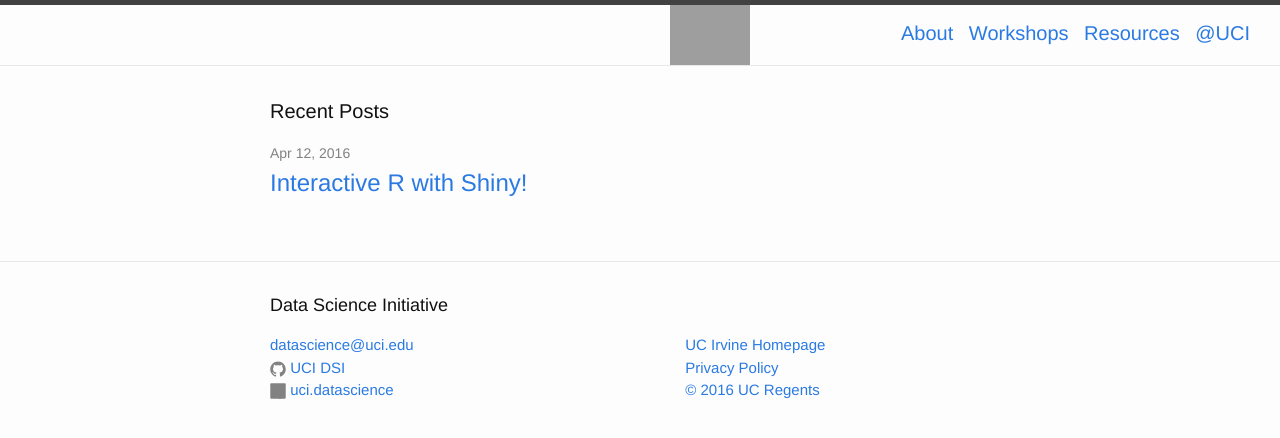
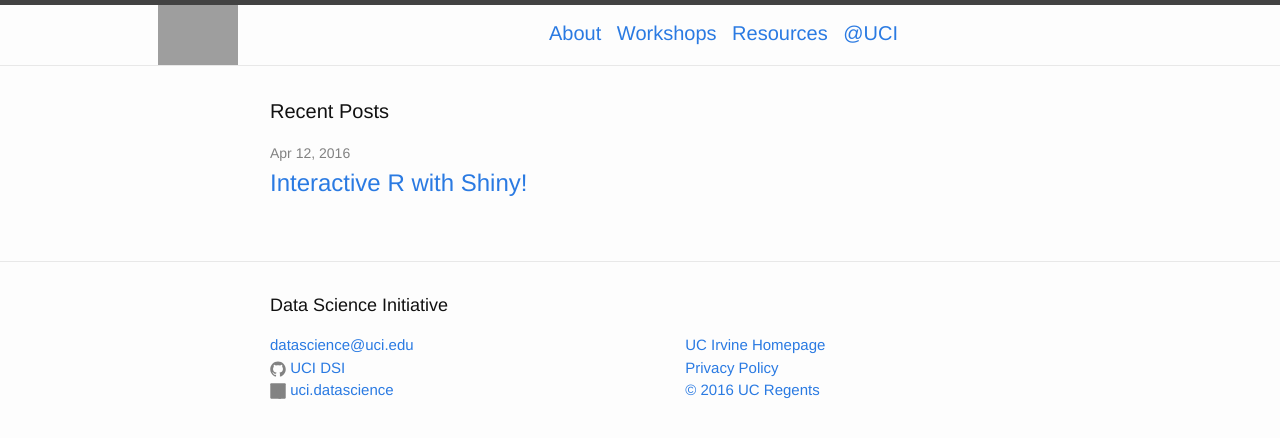
Before and after one commit to UCIDataScienceInitiative/UCIDataScienceInitiative.github.io, a Jekyll site: the page built from index.html, in a window 1280 px wide. Shown: the top 438 px of the page. Built offline with Jekyll 4.4.1, drawn with Linux system fonts in a browser that asks for light colours; grey boxes are pictures that could not be loaded.

Commit message:
Update _base.scss

```diff
--- a/_sass/_base.scss
+++ b/_sass/_base.scss
@@ -181,7 +181,7 @@ pre {
     max-width: -webkit-calc(#{$content-width} - (#{$spacing-unit} * 2));
     max-width:         calc(#{$content-width} - (#{$spacing-unit} * 2));
     margin-right: auto;
-    margin-left: 50%;
+    margin-left: 10%;
     padding-right: $spacing-unit;
     padding-left: $spacing-unit;
     @extend %clearfix;
```
